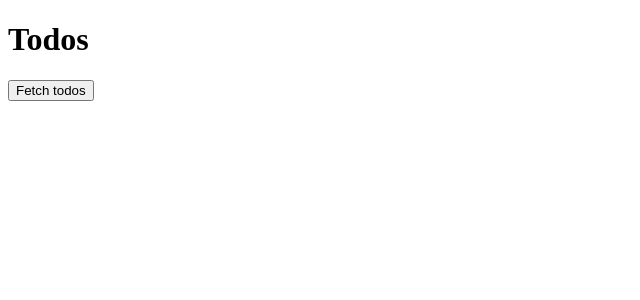
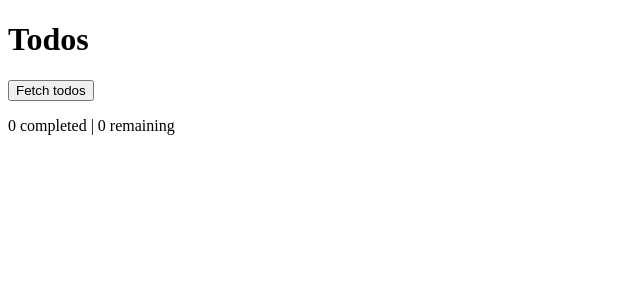
Before and after one commit to MBATheGamer/nuxt-3-fundamentals-workshop, a Nuxt app: page / in a window 1280 px wide. Shown: the top 300 px of the page, without its empty margins (0-640 px from the left). Built offline with nearby package versions, Linux system fonts and the light colour scheme.

Commit message:
assignment

```diff
--- a/app.vue
+++ b/app.vue
@@ -1,27 +1,30 @@
-<script lang="ts">
-  import { defineNuxtComponent } from '#app';
+<script setup lang="ts">
+  import { ref, computed } from 'vue';
   import type { Todo } from './types';
 
-  export default defineNuxtComponent({
-    data: () => ({
-      todos: [] as Todo[]
-    }),
-    methods: {
-      fetchTodos() {
+  const todos = ref<Todo[]>([]);
+
+  const completedItems = computed(() => todos.value.filter(todo => todo.completed));
+
+  const remainingItems = computed(() => todos.value.filter(todo => !todo.completed));
+
+  function fetchTodos() {
     fetch("https://jsonplaceholder.typicode.com/todos/")
       .then(response => response.json())
       .then(json => {
-            this.todos = json as Todo[];
+        todos.value = json as Todo[];
       });
   }
-    }
-  })
 </script>
 
 <template>
   <div>
     <h1>Todos</h1>
     <button @click="fetchTodos">Fetch todos</button>
+    <p>
+      {{ completedItems.length }} completed |
+      {{ remainingItems.length }} remaining
+    </p>
     <ul>
       <li v-for="todo in todos" :key="`todo-id-${todo.id}`">
         <input type="checkbox" :checked="todo.completed"> {{ todo.title }}
```
Lines whose indentation alone changed are shown as unchanged.
